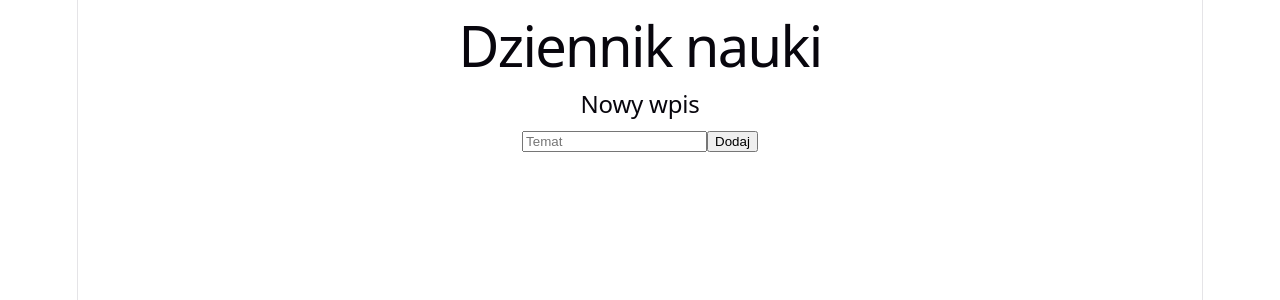
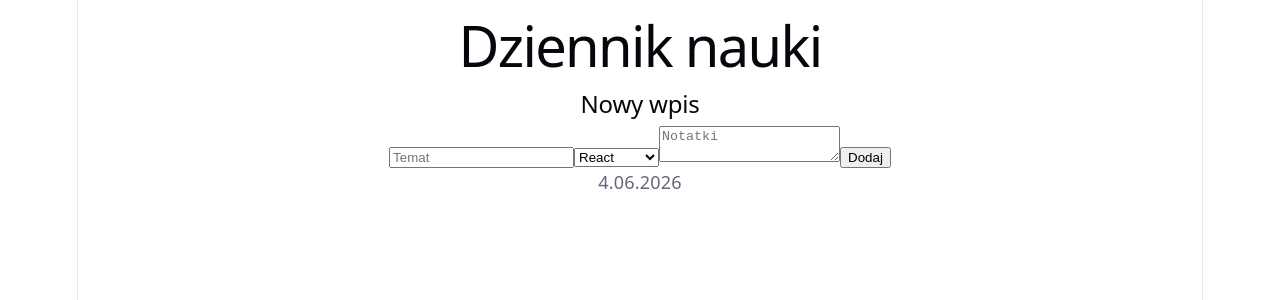
Before and after one commit to LouisVifon/dziennik-nauki, a React (Vite) app: page / in a window 1280 px wide. Both pictures are taken after a click on the button "Dodaj". Shown: the top 300 px of the page. Built offline with nearby package versions, Linux system fonts and the light colour scheme.

Commit message:
add: EntryForm i EntryList z przepływem danych

```diff
--- a/src/App.jsx
+++ b/src/App.jsx
@@ -1,10 +1,18 @@
+import { useState } from "react"
 import EntryForm from "./components/EntryForm"
+import EntryList from "./components/EntryList"
 
 function App() {
+  const [entries, setEntries] = useState([])
+  function handleAddEntry(entry) {
+    setEntries(value => [...value, entry])
+  }
+
   return (
     <div>
       <h1>Dziennik nauki</h1>
-      <EntryForm />
+      <EntryForm onAdd={handleAddEntry} />
+      <EntryList entries={entries} />
     </div>
   )
 }
--- a/src/components/EntryForm.jsx
+++ b/src/components/EntryForm.jsx
@@ -1,15 +1,37 @@
 import { useState } from "react"
 
-function EntryForm() {
+function EntryForm({ onAdd }) {
     const [topic, setTopic] = useState("")
+    const [category, setCategory] = useState("react")
+    const [notes, setNotes] = useState("")
     function handleClick() {
-        console.log(topic)
+        const newEntry = {
+            id: Date.now(),
+            date: new Date().toLocaleDateString("pl-PL"),
+            topic: topic,
+            category: category,
+            notes: notes
+        }
+        onAdd(newEntry)
+
+        setTopic("")
+        setCategory("react")
+        setNotes("")
     }
 
     return (
         <div>
             <h2>Nowy wpis</h2>
             <input type="text" placeholder="Temat" value={topic} onChange={e => setTopic(e.target.value)} />
+            <select value={category} onChange={e => setCategory(e.target.value)}>
+                <option value="react">React</option>
+                <option value="javascript">JavaScript</option>
+                <option value="css">CSS</option>
+                <option value="tailwind">Tailwind</option>
+                <option value="git">Git</option>
+                <option value="other">Inne</option>
+            </select>
+            <textarea placeholder="Notatki" value={notes} onChange={e => setNotes(e.target.value)}/>
             <button onClick={handleClick}>Dodaj</button>
         </div>
     )
--- /dev/null
+++ b/src/components/EntryList.jsx
@@ -0,0 +1,14 @@
+function EntryList({ entries }) {
+    return (
+        <div>
+            {entries.map(entry => (
+                <div key={entry.id}>
+                    <p>{entry.topic}</p>
+                    <p>{entry.date}</p>
+                </div>
+            ))}
+        </div>
+    )
+}
+
+export default EntryList
```
